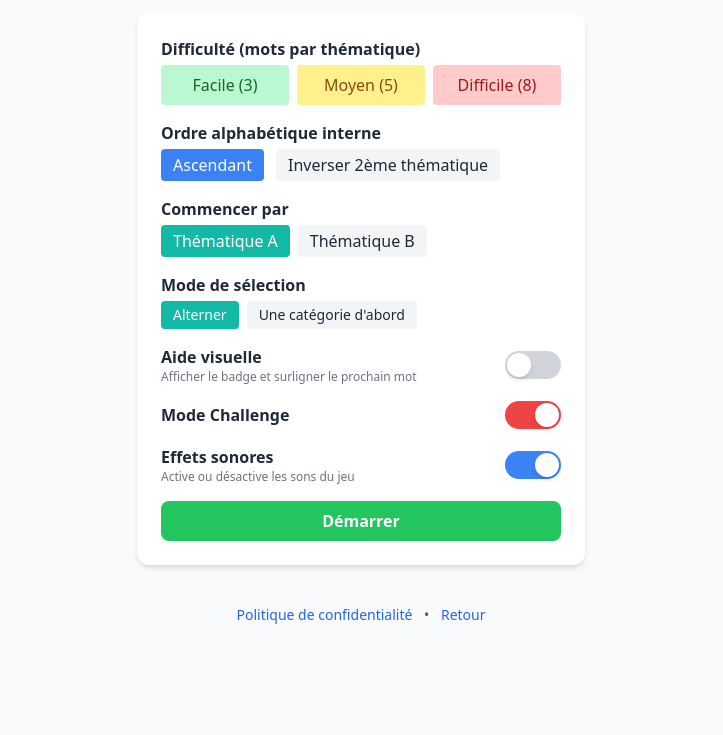
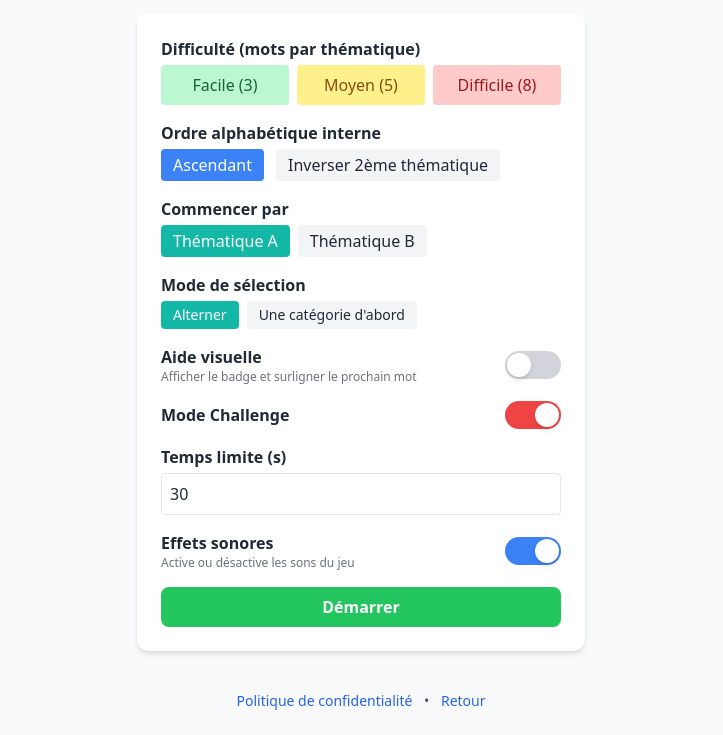
Before and after one commit to GTiazara/brainsort, a plain HTML site: page words.html in a window 1280 px wide. Shown: the part 115-850 px from the top of the page, without its empty margins (279-1002 px from the left). Before the commit the page ends 800 px from the top, so only its background shows below. Drawn offline with nearby package versions, Linux system fonts and the light colour scheme.

Commit message:
don't hide time in challenge mode

```diff
--- a/words.html
+++ b/words.html
@@ -107,7 +107,7 @@
       </label>
     </div>
 
-    <div id="challengeTimeContainer" class="hidden">
+    <div id="challengeTimeContainer">
       <label class="block font-semibold mb-1">Temps limite (s)</label>
       <input type="number" id="challengeTime" value="30" min="5" max="300" class="w-full border rounded p-2" />
     </div>
```
Also changed, not shown: alphabet.html (+1 -1 lines).
